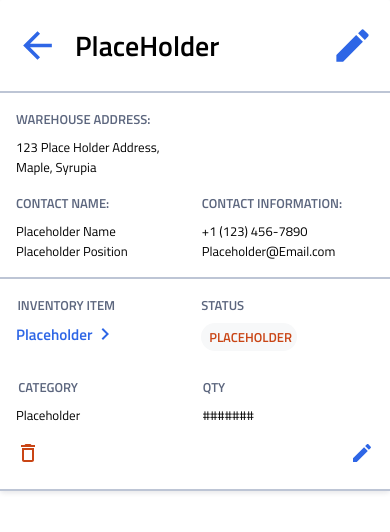
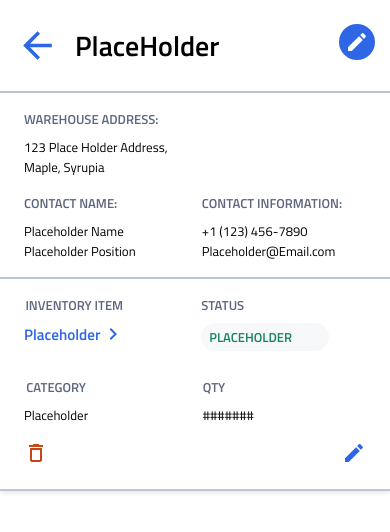
Before and after one commit to sean35mm/ari-instock, a React (Create React App) app in the folder client/: page / in a window 390 px wide. Shown: the top 532 px of the page. Built offline with nearby package versions, Linux system fonts and the light colour scheme.

Commit message:
fixed edit icon issue, fixed sass variables, finished mobile styling

```diff
--- a/client/src/Components/WarehouseDetails.jsx
+++ b/client/src/Components/WarehouseDetails.jsx
@@ -2,6 +2,7 @@ import React from "react";
 import backIcon from "../Assets/Icons/arrow_back-24px.svg";
 import deleteIcon from "../Assets/Icons/delete_outline-24px.svg";
 import editIcon from "../Assets/Icons/edit-24px.svg";
+import whiteEdit from "../Assets/Icons/edit_white-24px.svg";
 import chevronIcon from "../Assets/Icons/chevron_right-24px.svg";
 
 import "./WarehouseDetails.scss";
@@ -20,7 +21,7 @@ function WarehouseDetails() {
             <h2 className="details__header-title">PlaceHolder</h2>
             <img
               className="details__edit-icon"
-              src={editIcon}
+              src={whiteEdit}
               alt="edit-icon"
             />
           </div>
@@ -66,9 +67,7 @@ function WarehouseDetails() {
               </div>
               <div className="details__status-container">
                 <h4>STATUS</h4>
-                <p className="details__in-stock details__out-stock">
-                  PLACEHOLDER
-                </p>
+                <p className="details__in-stock">PLACEHOLDER</p>
               </div>
             </div>
 
--- a/client/src/Components/WarehouseDetails.scss
+++ b/client/src/Components/WarehouseDetails.scss
@@ -23,6 +23,8 @@ p {
 
     &__address {
         @include mobile-margin;
+        margin-left: 1.5rem;
+        margin-right: 1.5rem;
     }
 
     &__header-container {
@@ -38,16 +40,17 @@ p {
         margin: 1.5rem 1rem;
     }
 
-    &__header-title{
+    &__header-title {
         font-size: 1.75rem;
-        margin: 0 7rem 0 1rem;
+        margin: 0 7.5rem 0 1rem;
     }
 
-    &__edit-container {
+    &__edit-icon {
         background-color: $indigo;
         width: 36px;
         height: 36px;
         border-radius: 20px;
+        object-fit: scale-down;
     }
 
     &__info {
@@ -63,8 +66,8 @@ p {
     &__contact {
         display: flex;
         justify-content: space-between;
-        @include mobile-margin;
         margin-top: 0;
+        margin: 0 1.5rem 1rem 1.5rem;
     }
 
     &__contact-name {
@@ -74,7 +77,7 @@ p {
     &__contact-info {
         text-align: left;
         margin-left: 1rem;
-        margin-right: 2rem;
+        margin-right: 1.5rem;
     }
 
     &__inventory-container {
@@ -95,7 +98,7 @@ p {
     &__item-container {
         display: flex;
         justify-content: space-between;
-        @include mobile-margin;
+        margin: 1rem 1.5rem 0 1.5rem;
         margin-bottom: 0;
     }
 
@@ -117,7 +120,7 @@ p {
         width: 8rem;
         text-align: left;
         margin-left: 1rem;
-        margin-right: 2.8rem;
+        margin-right: 2.3rem;
     }
 
     &__in-stock {
@@ -139,21 +142,21 @@ p {
 
     &__category-container {
         @include mobile-margin;
+        margin-left: 1.5rem;
+        margin-right: 1.5rem;
         display: flex;
         justify-content: space-between;
     }
 
     &__quantity-container {
         text-align: left;
-        margin-right: 5.7rem;
+        margin-right: 5.2rem;
         width: 5rem;
     }
 
     &__icon-container {
-        @include mobile-margin;
         display: flex;
         justify-content: space-between;
-        margin-top: 0;
-        margin-bottom: 1.5rem;
+        margin: 0 1.5rem 1.5rem 1.5rem;
     }
 }
```
Also changed, not shown: client/src/Assets/Icons/edit_white-24px.svg (added).
